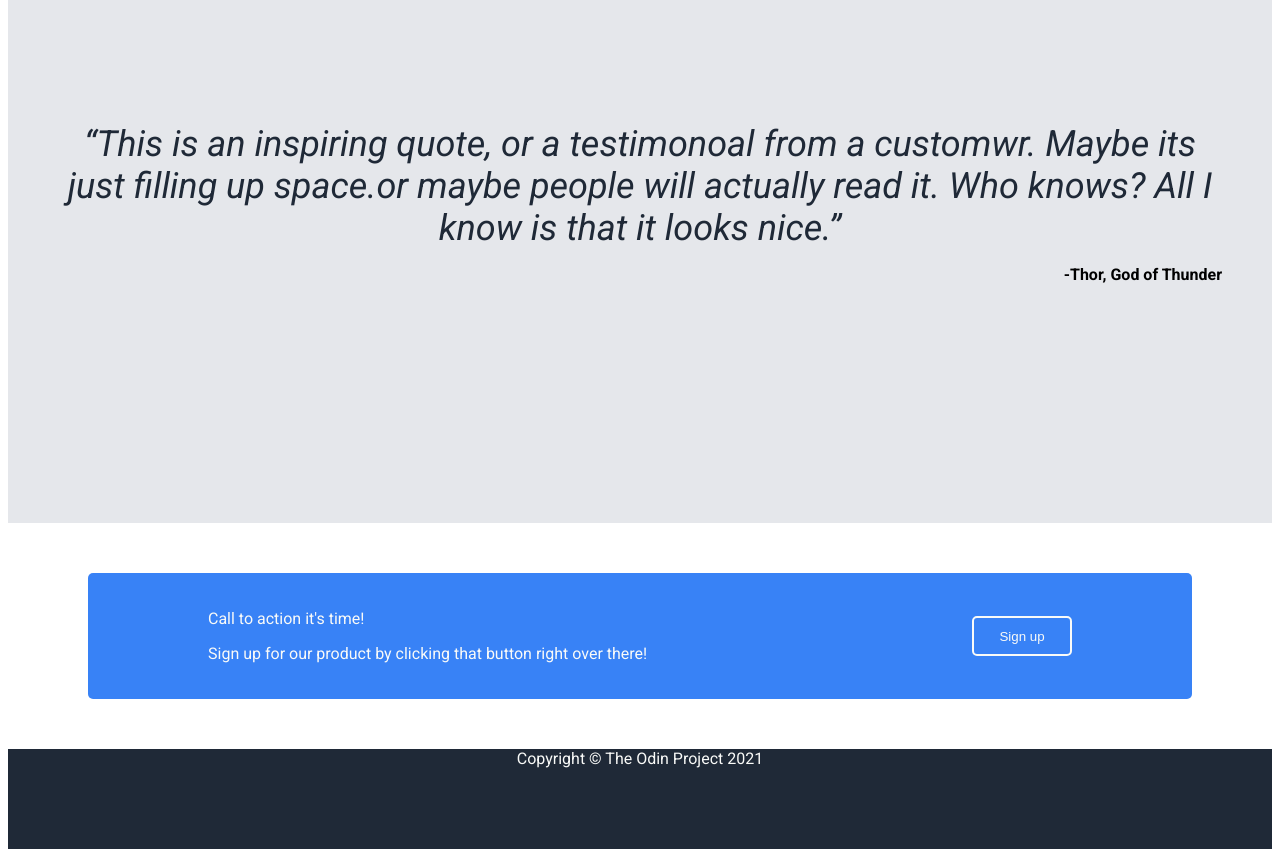
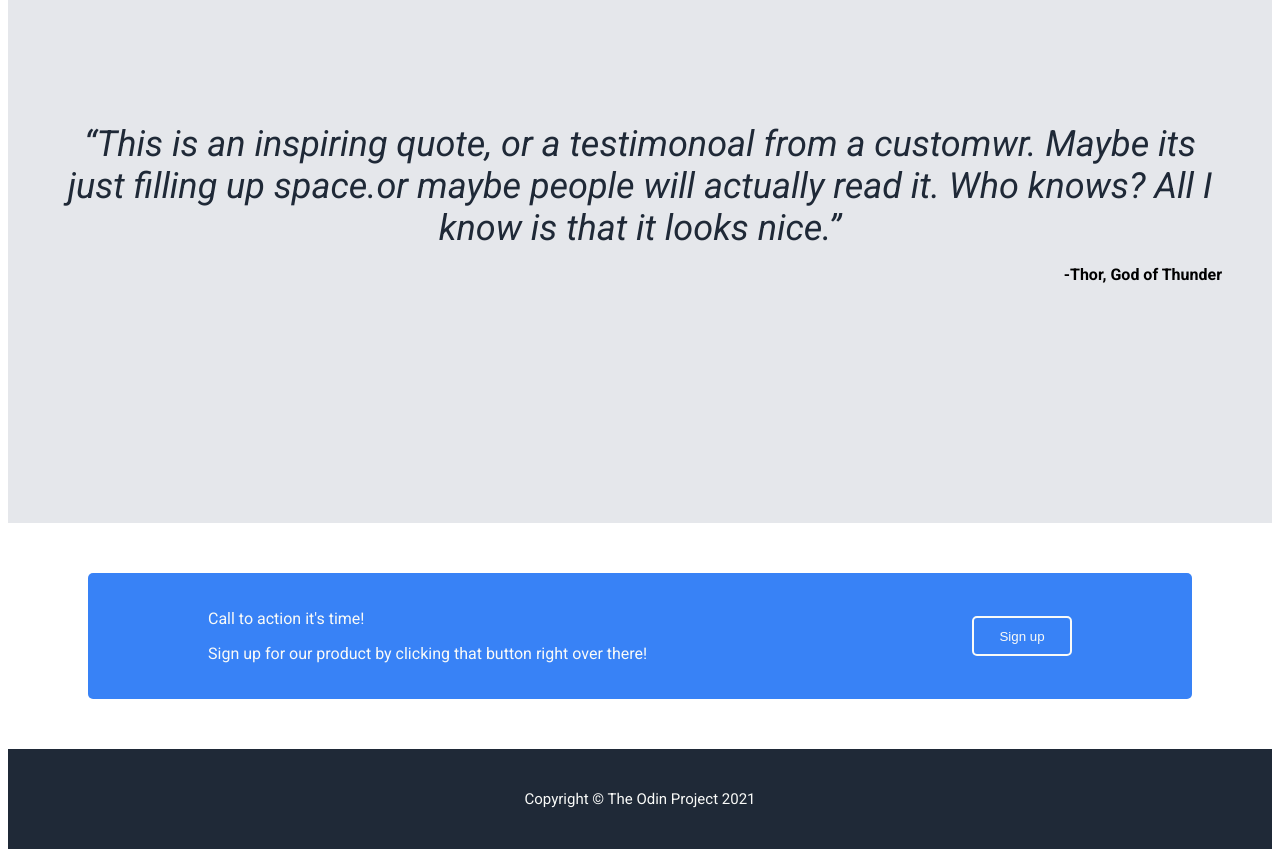
Before and after one commit to Jasper-Johansen/landing_page, a plain HTML site: page index.html in a window 1280 px wide. Shown: the part 867-1724 px from the top of the page. Drawn offline with Linux system fonts and the light colour scheme.

Commit message:
Add flex to footer

```diff
--- a/index.html
+++ b/index.html
@@ -65,8 +65,8 @@
             <button class="sign-up2">Sign up</button>
         </div>
     </section>
-    <footer class="foot">
-        <p>Copyright &copy; The Odin Project 2021</p>
+    <footer>
+        <p class="copy">Copyright &copy; The Odin Project 2021</p>
     </footer>
 </body>
 </html>
--- a/styles.css
+++ b/styles.css
@@ -139,14 +139,16 @@ q{
 }
 
 /*footer*/
-.foot{
+footer{
     height:100px;
+    width:100%;
     background-color: var(--hero-bg-color);
-    text-align: center;
-    width:100%;
+    display:flex;
+    font-size: 15px;
+    justify-content: center;
+    align-items: center;
 }
 
-footer p{
+.copy{
     color:var(--hero-main-font-color);
-
 }
```
